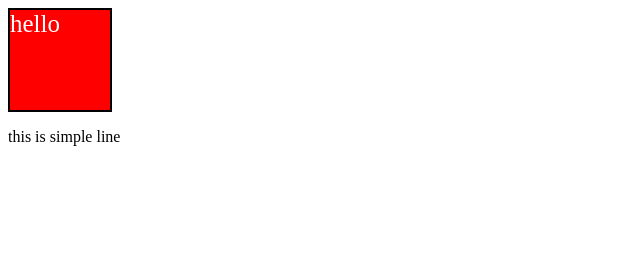
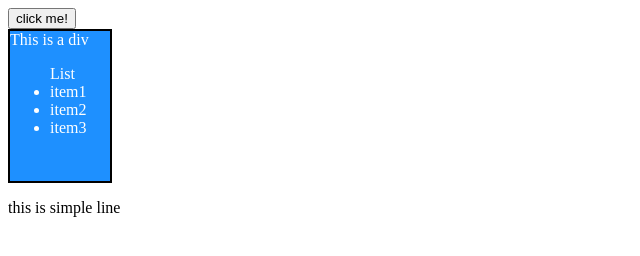
Before and after one commit to raushan-19/Javascript, a plain HTML site: page DOM/index03.html in a window 1280 px wide. Shown: the whole page, without its empty margins (0-640 px from the left). Drawn offline with Linux system fonts and the light colour scheme.

Commit message:
js files

```diff
--- a/DOM/index03.html
+++ b/DOM/index03.html
@@ -7,7 +7,14 @@
     <link rel="stylesheet" href="style03.css">
 </head>
 <body>
-    <div id="box" name="JSdiv">This is a div</div>
+    <div id="box" name="JSdiv">This is a div
+        <br>
+        <ul>List
+            <li>item1</li>
+            <li>item2</li>
+            <li>item3</li>
+        </ul>
+    </div>
     <p class="para">this is simple line</p>
     <script src="script03.js"></script>
 </body>
--- a/DOM/script03.js
+++ b/DOM/script03.js
@@ -10,10 +10,22 @@
 // let para = document.querySelector("p");
 // console.log(para.setAttribute("class","newclass"));     // use to change Attribute name
 
-let div = document.querySelector("div");
-console.log(div);
+// let div = document.querySelector("div");
+// console.log(div);
 
-div.style.backgroundColor = "red";      // changing in style through JS
-div.style.fontSize = "25px";
-div.innerText = "hello";
+// div.style.backgroundColor = "red";      // changing in style through JS
+// div.style.fontSize = "25px";
+// div.innerText = "hello";
 // div.style.visibility = "hidden";
+
+// Insert Elements
+
+let newBtn = document.createElement("button");      // Creating new button
+newBtn.innerText = "click me!";                     // Writing something in the button
+console.log(newBtn);                                // Showing the button on console
+
+let div = document.querySelector("div");            // Accessing the div
+// div.append(newBtn);                              // Adding button at the end of the div
+// div.prepend(newBtn);                                // Adding button at the starting of the div
+div.before(newBtn);                                // Adding button at the before of the div
+// div.after(newBtn);                                // Adding button at the after of the div
--- a/DOM/style03.css
+++ b/DOM/style03.css
@@ -1,5 +1,5 @@
 #box{
-    height: 100px;
+    height: 150px;
     width: 100px;
     border: 2px;
     border-style: solid;
```
